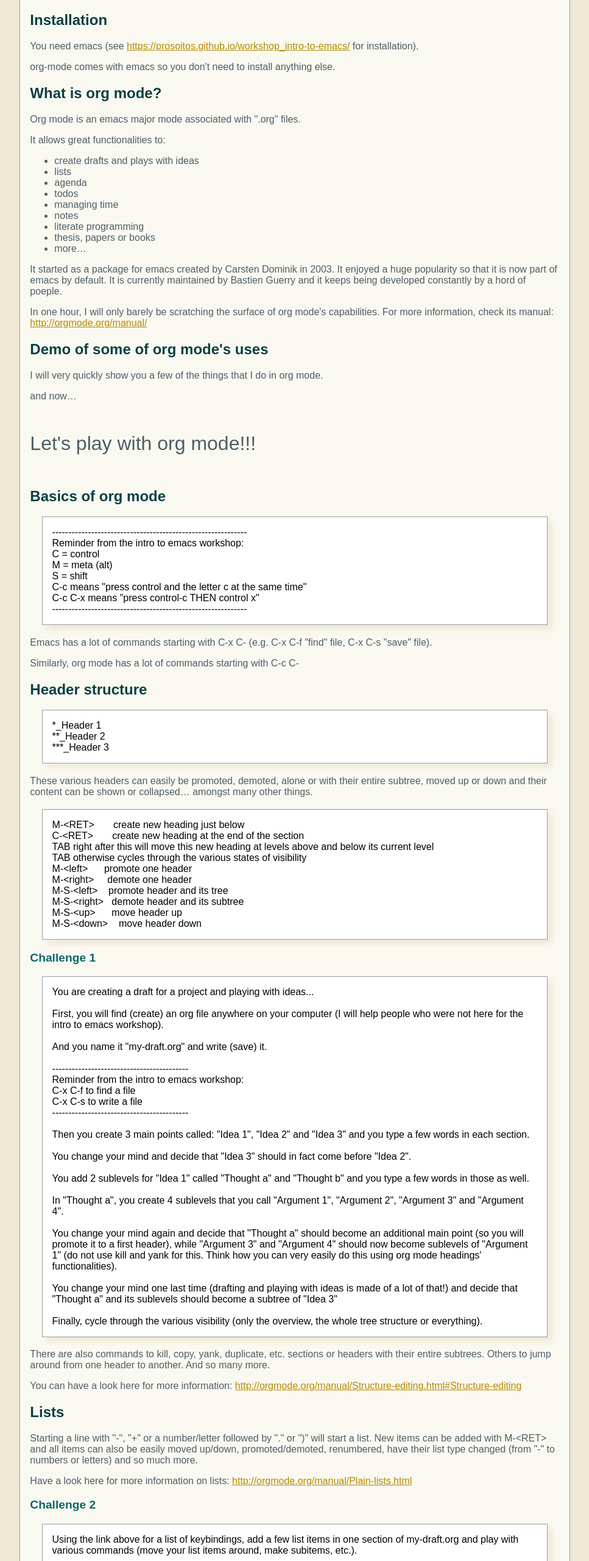
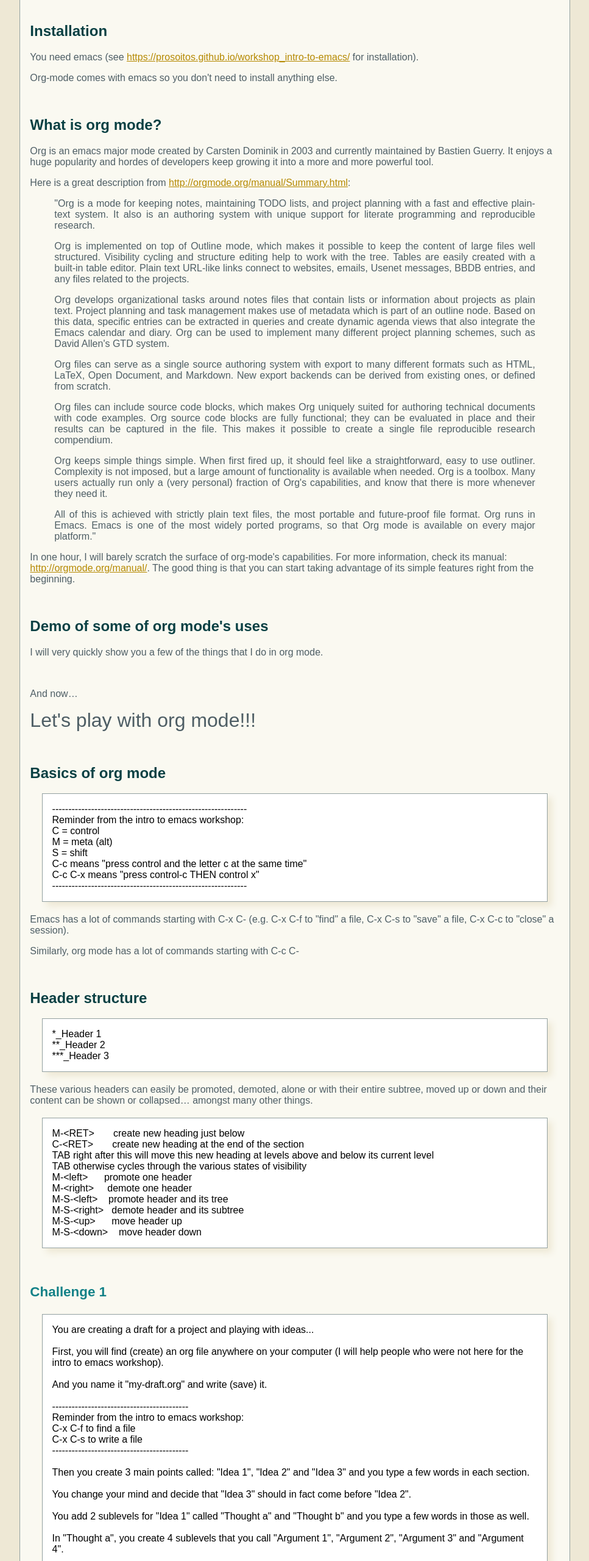
Before and after one commit to prosoitos/org-mode_workshop, a plain HTML site: page index.html in a window 1280 px wide. Shown: the part 180-2740 px from the top of the page at 61% size, without its empty margins (156-1123 px from the left). Drawn offline with Linux system fonts and the light colour scheme.

Commit message:
Update index.html

```diff
--- a/index.html
+++ b/index.html
@@ -3,7 +3,7 @@
 "http://www.w3.org/TR/xhtml1/DTD/xhtml1-strict.dtd">
 <html xmlns="http://www.w3.org/1999/xhtml" lang="en" xml:lang="en">
 <head>
-<!-- 2017-05-11 Thu 14:41 -->
+<!-- 2017-05-18 Thu 10:08 -->
 <meta http-equiv="Content-Type" content="text/html;charset=utf-8" />
 <meta name="viewport" content="width=device-width, initial-scale=1" />
 <title>Intro to org-mode</title>
@@ -390,10 +390,10 @@ h2 {
   color: #094043;
 }
 h3 {
-  color: #0e6569;
+  color: #128187;
 }
 h4 {
-  color: #15969d;
+  color: #9d9d15;
 }
 h5,
 h6 {
@@ -416,10 +416,10 @@ h2 {
   font-size: 1.5em;
 }
 h3 {
-  font-size: 1.2em;
+  font-size: 1.4em;
 }
 h4 {
-  font-size: 1.1em;
+  font-size: 1.2em;
 }
 h5 {
   font-size: 0.9em;
@@ -600,22 +600,23 @@ for the JavaScript code in this tag.
 <h2>Table of Contents</h2>
 <div id="text-table-of-contents">
 <ul>
-<li><a href="#org0f4cf71">Installation</a></li>
-<li><a href="#org4885904">What is org mode?</a></li>
-<li><a href="#org6763867">Demo of some of org mode's uses</a></li>
-<li><a href="#org24f07b6">Basics of org mode</a></li>
-<li><a href="#orga63e0e6">Header structure</a>
+<li><a href="#orgdfd4cff">Installation</a></li>
+<li><a href="#org7e73f6e">What is org mode?</a></li>
+<li><a href="#org84cbdec">Demo of some of org mode's uses</a></li>
+<li><a href="#org61e3990">Basics of org mode</a></li>
+<li><a href="#orgcbd6efa">Header structure</a>
 <ul>
-<li><a href="#orge990911">Challenge 1</a></li>
+<li><a href="#orgee54ab1">Challenge 1</a></li>
 </ul>
 </li>
-<li><a href="#org0ed1c7b">Lists</a>
+<li><a href="#org84d1503">Lists</a>
 <ul>
-<li><a href="#org87ddcf1">Challenge 2</a></li>
+<li><a href="#org49f23b3">Challenge 2</a></li>
 </ul>
 </li>
-<li><a href="#org557efa4">Exporting</a></li>
-<li><a href="#org09a6bb5">Code blocks</a></li>
+<li><a href="#orge37f4ac">Tables</a></li>
+<li><a href="#org98bc04f">Exporting</a></li>
+<li><a href="#org428a8b3">Code blocks</a></li>
 </ul>
 </div>
 </div>
@@ -632,70 +633,91 @@ for the JavaScript code in this tag.
 </tr>
 
 <tr>
-<td class="org-left">May 11, 2017</td>
+<td class="org-left">May 18, 2017</td>
 </tr>
 </tbody>
 </table>
 </div>
 
-<div id="outline-container-org0f4cf71" class="outline-2">
-<h2 id="org0f4cf71">Installation</h2>
-<div class="outline-text-2" id="text-org0f4cf71">
+<br>
+
+<div id="outline-container-orgdfd4cff" class="outline-2">
+<h2 id="orgdfd4cff">Installation</h2>
+<div class="outline-text-2" id="text-orgdfd4cff">
 <p>
 You need emacs (see <a href="https://prosoitos.github.io/workshop_intro-to-emacs/">https://prosoitos.github.io/workshop_intro-to-emacs/</a> for installation).
 </p>
 
 <p>
-org-mode comes with emacs so you don't need to install anything else.
+Org-mode comes with emacs so you don't need to install anything else.
 </p>
+
+<br>
 </div>
 </div>
 
-<div id="outline-container-org4885904" class="outline-2">
-<h2 id="org4885904">What is org mode?</h2>
-<div class="outline-text-2" id="text-org4885904">
+<div id="outline-container-org7e73f6e" class="outline-2">
+<h2 id="org7e73f6e">What is org mode?</h2>
+<div class="outline-text-2" id="text-org7e73f6e">
 <p>
-Org mode is an emacs major mode associated with ".org" files.
+Org is an emacs major mode created by Carsten Dominik in 2003 and currently maintained by Bastien Guerry. It enjoys a huge popularity and hordes of developers keep growing it into a more and more powerful tool.
 </p>
 
 <p>
-It allows great functionalities to:
+Here is a great description from <a href="http://orgmode.org/manual/Summary.html">http://orgmode.org/manual/Summary.html</a>:
 </p>
 
-<ul class="org-ul">
-<li>create drafts and plays with ideas</li>
-<li>lists</li>
-<li>agenda</li>
-<li>todos</li>
-<li>managing time</li>
-<li>notes</li>
-<li>literate programming</li>
-<li>thesis, papers or books</li>
-<li>more&#x2026;</li>
-</ul>
-
+<blockquote>
 <p>
-It started as a package for emacs created by Carsten Dominik in 2003. It enjoyed a huge popularity so that it is now part of emacs by default. It is currently maintained by Bastien Guerry and it keeps being developed constantly by a hord of poeple.
+<div align="justify">"Org is a mode for keeping notes, maintaining TODO lists, and project planning with a fast and effective plain-text system. It also is an authoring system with unique support for literate programming and reproducible research.
 </p>
 
 <p>
-In one hour, I will only barely be scratching the surface of org mode's capabilities. For more information, check its manual: <a href="http://orgmode.org/manual/">http://orgmode.org/manual/</a>
+Org is implemented on top of Outline mode, which makes it possible to keep the content of large files well structured. Visibility cycling and structure editing help to work with the tree. Tables are easily created with a built-in table editor. Plain text URL-like links connect to websites, emails, Usenet messages, BBDB entries, and any files related to the projects.
 </p>
+
+<p>
+Org develops organizational tasks around notes files that contain lists or information about projects as plain text. Project planning and task management makes use of metadata which is part of an outline node. Based on this data, specific entries can be extracted in queries and create dynamic agenda views that also integrate the Emacs calendar and diary. Org can be used to implement many different project planning schemes, such as David Allen's GTD system.
+</p>
+
+<p>
+Org files can serve as a single source authoring system with export to many different formats such as HTML, LaTeX, Open Document, and Markdown. New export backends can be derived from existing ones, or defined from scratch.
+</p>
+
+<p>
+Org files can include source code blocks, which makes Org uniquely suited for authoring technical documents with code examples. Org source code blocks are fully functional; they can be evaluated in place and their results can be captured in the file. This makes it possible to create a single file reproducible research compendium.
+</p>
+
+<p>
+Org keeps simple things simple. When first fired up, it should feel like a straightforward, easy to use outliner. Complexity is not imposed, but a large amount of functionality is available when needed. Org is a toolbox. Many users actually run only a (very personal) fraction of Org's capabilities, and know that there is more whenever they need it.
+</p>
+
+<p>
+All of this is achieved with strictly plain text files, the most portable and future-proof file format. Org runs in Emacs. Emacs is one of the most widely ported programs, so that Org mode is available on every major platform."</div>
+</p>
+</blockquote>
+
+
+<p>
+In one hour, I will barely scratch the surface of org-mode's capabilities. For more information, check its manual: <a href="http://orgmode.org/manual/">http://orgmode.org/manual/</a>. The good thing is that you can start taking advantage of its simple features right from the beginning.
+</p>
+
+<br>
 </div>
 </div>
 
-<div id="outline-container-org6763867" class="outline-2">
-<h2 id="org6763867">Demo of some of org mode's uses</h2>
-<div class="outline-text-2" id="text-org6763867">
+<div id="outline-container-org84cbdec" class="outline-2">
+<h2 id="org84cbdec">Demo of some of org mode's uses</h2>
+<div class="outline-text-2" id="text-org84cbdec">
 <p>
 I will very quickly show you a few of the things that I do in org mode.
 </p>
 
+<br>
+
 <p>
-and now&#x2026;
+And now&#x2026;
 </p>
-
-<br>
 
 <p>
 <font size="6">Let's play with org mode!!!</font>
@@ -705,9 +727,9 @@ and now&#x2026;
 </div>
 </div>
 
-<div id="outline-container-org24f07b6" class="outline-2">
-<h2 id="org24f07b6">Basics of org mode</h2>
-<div class="outline-text-2" id="text-org24f07b6">
+<div id="outline-container-org61e3990" class="outline-2">
+<h2 id="org61e3990">Basics of org mode</h2>
+<div class="outline-text-2" id="text-org61e3990">
 <pre class="example">
 ------------------------------------------------------------
 Reminder from the intro to emacs workshop:
@@ -720,18 +742,20 @@ C-c C-x means "press control-c THEN control x"
 </pre>
 
 <p>
-Emacs has a lot of commands starting with C-x C- (e.g. C-x C-f "find" file, C-x C-s "save" file).
+Emacs has a lot of commands starting with C-x C- (e.g. C-x C-f to "find" a file, C-x C-s to "save" a file, C-x C-c to "close" a session).
 </p>
 
 <p>
 Similarly, org mode has a lot of commands starting with C-c C-
 </p>
+
+<br>
 </div>
 </div>
 
-<div id="outline-container-orga63e0e6" class="outline-2">
-<h2 id="orga63e0e6">Header structure</h2>
-<div class="outline-text-2" id="text-orga63e0e6">
+<div id="outline-container-orgcbd6efa" class="outline-2">
+<h2 id="orgcbd6efa">Header structure</h2>
+<div class="outline-text-2" id="text-orgcbd6efa">
 <pre class="example">
 *_Header 1
 **_Header 2
@@ -754,11 +778,13 @@ M-S-&lt;right&gt;   demote header and its subtree
 M-S-&lt;up&gt;      move header up
 M-S-&lt;down&gt;    move header down
 </pre>
+
+<br>
 </div>
 
-<div id="outline-container-orge990911" class="outline-3">
-<h3 id="orge990911">Challenge 1</h3>
-<div class="outline-text-3" id="text-orge990911">
+<div id="outline-container-orgee54ab1" class="outline-3">
+<h3 id="orgee54ab1">Challenge 1</h3>
+<div class="outline-text-3" id="text-orgee54ab1">
 <pre class="example">
 You are creating a draft for a project and playing with ideas...
 
@@ -794,13 +820,15 @@ There are also commands to kill, copy, yank, duplicate, etc. sections or headers
 <p>
 You can have a look here for more information: <a href="http://orgmode.org/manual/Structure-editing.html#Structure-editing">http://orgmode.org/manual/Structure-editing.html#Structure-editing</a>
 </p>
+
+<br>
 </div>
 </div>
 </div>
 
-<div id="outline-container-org0ed1c7b" class="outline-2">
-<h2 id="org0ed1c7b">Lists</h2>
-<div class="outline-text-2" id="text-org0ed1c7b">
+<div id="outline-container-org84d1503" class="outline-2">
+<h2 id="org84d1503">Lists</h2>
+<div class="outline-text-2" id="text-org84d1503">
 <p>
 Starting a line with "-", "+" or a number/letter followed by "." or ")"  will start a list. New items can be added with M-&lt;RET&gt; and all items can also be easily moved up/down, promoted/demoted, renumbered, have their list type changed (from "-" to numbers or letters) and so much more.
 </p>
@@ -808,21 +836,60 @@ Starting a line with "-", "+" or a number/letter followed by "." or ")"  will st
 <p>
 Have a look here for more information on lists: <a href="http://orgmode.org/manual/Plain-lists.html">http://orgmode.org/manual/Plain-lists.html</a>
 </p>
+
+<br>
 </div>
 
-<div id="outline-container-org87ddcf1" class="outline-3">
-<h3 id="org87ddcf1">Challenge 2</h3>
-<div class="outline-text-3" id="text-org87ddcf1">
+<div id="outline-container-org49f23b3" class="outline-3">
+<h3 id="org49f23b3">Challenge 2</h3>
+<div class="outline-text-3" id="text-org49f23b3">
 <pre class="example">
 Using the link above for a list of keybindings, add a few list items in one section of my-draft.org and play with various commands (move your list items around, make subitems, etc.).
 </pre>
+
+<br>
 </div>
 </div>
 </div>
 
-<div id="outline-container-org557efa4" class="outline-2">
-<h2 id="org557efa4">Exporting</h2>
-<div class="outline-text-2" id="text-org557efa4">
+<div id="outline-container-orge37f4ac" class="outline-2">
+<h2 id="orge37f4ac">Tables</h2>
+<div class="outline-text-2" id="text-orge37f4ac">
+<p>
+Playing with org tables could be a whole workshop in itself. For now, just know that they are beautiful, easy, powerful and can even be used as spreadsheets for basic operations.
+</p>
+
+<p>
+To give you a mini taste of what they look like, just type:
+</p>
+
+<pre class="example">
+|header1|header2|header3
+</pre>
+
+<p>
+and then
+</p>
+
+<pre class="example">
+C-c Ret
+</pre>
+
+<p>
+Et voilà!
+</p>
+
+<p>
+Now start filling in your table. TAB will move you horizontally and reformat the table while RET will move you vertically.
+</p>
+
+<br>
+</div>
+</div>
+
+<div id="outline-container-org98bc04f" class="outline-2">
+<h2 id="org98bc04f">Exporting</h2>
+<div class="outline-text-2" id="text-org98bc04f">
 <p>
 Documents created in org mode can be exported in all sorts of formats (latex and then pdf, html, etc).
 </p>
@@ -834,12 +901,14 @@ C-c C-e
 
 (The usual C-c org mode command and C-e as in "export")
 </pre>
+
+<br>
 </div>
 </div>
 
-<div id="outline-container-org09a6bb5" class="outline-2">
-<h2 id="org09a6bb5">Code blocks</h2>
-<div class="outline-text-2" id="text-org09a6bb5">
+<div id="outline-container-org428a8b3" class="outline-2">
+<h2 id="org428a8b3">Code blocks</h2>
+<div class="outline-text-2" id="text-org428a8b3">
 <p>
 Code blocks of many languages can be inserted in org mode for literate programming.
 </p>
```
